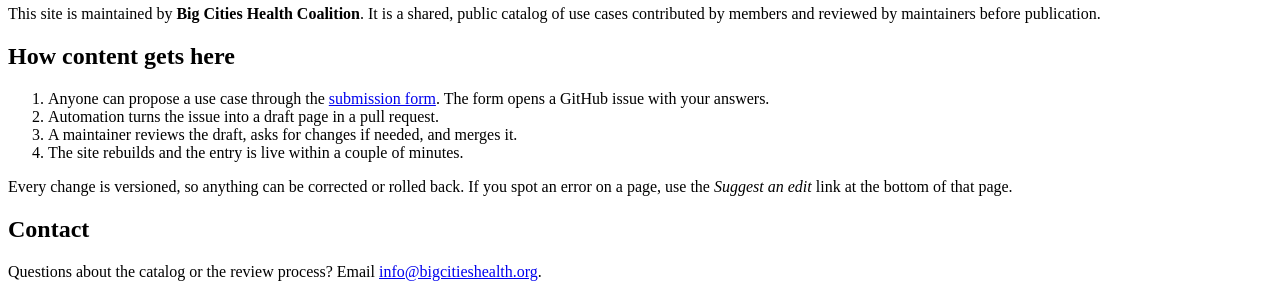
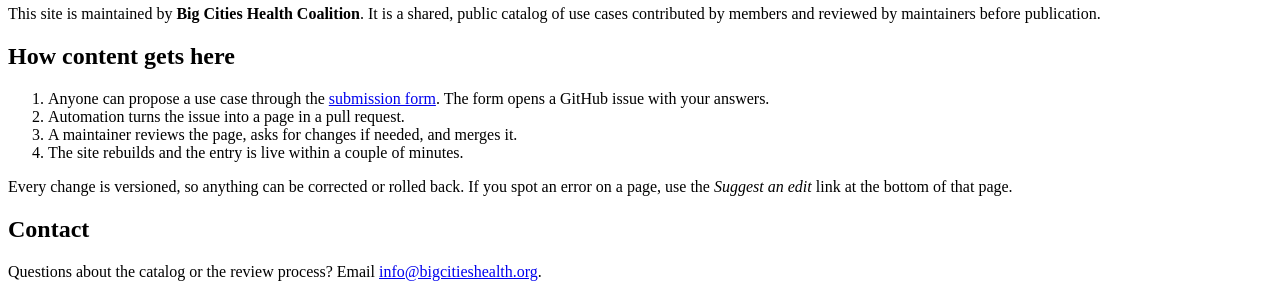
Before and after one commit to crypticpy/bchc-template, a Jekyll site: the page built from about/index.md, in a window 1280 px wide and 900 px high. Shown: the part 284-584 px from the top of the window. Built offline with Jekyll 4.4.1, drawn with Linux system fonts in a browser that asks for light colours.

Commit message:
docs: the scaffolded pull request is not a draft
The automation opens an ordinary pull request; calling the scaffolded page
a draft told readers to look for a state the workflows never set.

Co-Authored-By: Claude Fable 5 <noreply@anthropic.com>

```diff
--- a/about/index.md
+++ b/about/index.md
@@ -17,8 +17,8 @@ This site is maintained by **{{ cfg.organization.name }}**. It is a shared, publ
 {%- else -%}
 1. Anyone can propose {{ schema.entry.singular | downcase | with_article }} by opening a GitHub issue on the repository. Email [{{ cfg.organization.contact_email }}](mailto:{{ cfg.organization.contact_email }}) if you would like to contribute one.
 {%- endif %}
-2. Automation turns the issue into a draft page in a pull request.
-3. A maintainer reviews the draft, asks for changes if needed, and merges it.
+2. Automation turns the issue into a page in a pull request.
+3. A maintainer reviews the page, asks for changes if needed, and merges it.
 4. The site rebuilds and the entry is live within a couple of minutes.
 
 Every change is versioned, so anything can be corrected or rolled back. If you spot an error on a page, use the *Suggest an edit* link at the bottom of that page.
```
